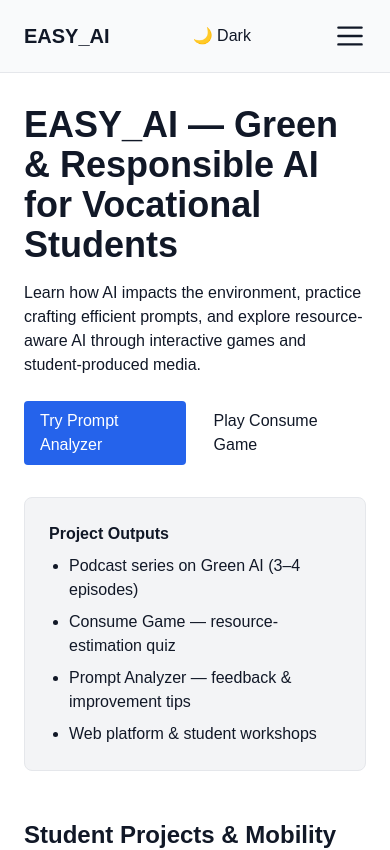
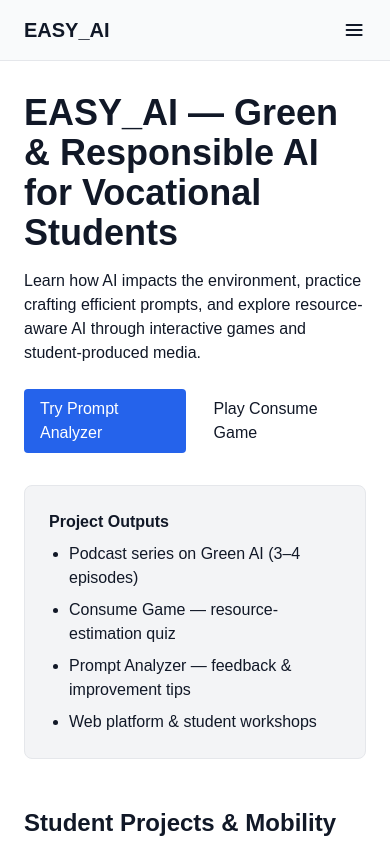
Before and after one commit to baha120/green-ai-prototype, a Next.js app: page / in a window 390 px wide. Shown: the top 850 px of the page. Built offline with nearby package versions, Linux system fonts and the light colour scheme.

Commit message:
burgermenu fix

```diff
--- /dev/null
+++ b/src/components/BurgerMenu.tsx
@@ -0,0 +1,106 @@
+import React from 'react'
+
+type BurgerMenuProps = {
+  open?: boolean
+  defaultOpen?: boolean
+  onToggle?(open: boolean): void
+  size?: number
+  lineThickness?: number
+  lineGap?: number
+  className?: string
+  lineClassName?: string
+  ariaLabel?: string
+  id?: string
+}
+
+function cn(...classes: Array<string | false | null | undefined>) {
+  return classes.filter(Boolean).join(' ')
+}
+
+export const BurgerMenu: React.FC<BurgerMenuProps> = ({
+  open,
+  defaultOpen = false,
+  onToggle,
+  size = 24,
+  lineThickness = 2,
+  lineGap = 5,
+  className,
+  lineClassName,
+  ariaLabel = 'Toggle navigation menu',
+  id,
+}) => {
+  const isControlled = open !== undefined
+  const [internalOpen, setInternalOpen] = React.useState(defaultOpen)
+
+  const isOpen = isControlled ? open! : internalOpen
+
+  const handleToggle = () => {
+    const next = !isOpen
+    if (!isControlled) {
+      setInternalOpen(next)
+    }
+    onToggle?.(next)
+  }
+
+  const lineCommon = cn(
+    'absolute left-1/2 -translate-x-1/2 rounded-full transition-all duration-200 ease-out',
+    lineClassName ?? 'bg-current dark:bg-gray-200'
+  )
+
+  const buttonStyle: React.CSSProperties = {
+    width: size,
+    height: size,
+  }
+
+  const lineStyle: React.CSSProperties = {
+    height: lineThickness,
+    width: size * 0.7,
+  }
+
+  return (
+    <button
+      type="button"
+      onClick={handleToggle}
+      aria-label={ariaLabel}
+      aria-expanded={isOpen}
+      className={cn(
+        'relative inline-flex items-center justify-center',
+        'focus:outline-none focus-visible:ring-2 focus-visible:ring-offset-2 focus-visible:ring-blue-500',
+        'rounded-md',
+        className
+      )}
+      style={buttonStyle}
+      id={id}
+    >
+      <span
+        className={cn(lineCommon)}
+        style={{
+          ...lineStyle,
+          top: '50%',
+          transform: isOpen
+            ? 'translate(-50%, -50%) rotate(45deg)'
+            : `translate(-50%, calc(-50% - ${lineGap}px))`,
+        }}
+      />
+      <span
+        className={cn(lineCommon)}
+        style={{
+          ...lineStyle,
+          top: '50%',
+          opacity: isOpen ? 0 : 1,
+          transform: 'translate(-50%, -50%)',
+        }}
+      />
+      <span
+        className={cn(lineCommon)}
+        style={{
+          ...lineStyle,
+          top: '50%',
+          transform: isOpen
+            ? 'translate(-50%, -50%) rotate(-45deg)'
+            : `translate(-50%, calc(-50% + ${lineGap}px))`,
+        }}
+      />
+    </button>
+  )
+}
--- a/src/components/LinkButton.tsx
+++ b/src/components/LinkButton.tsx
@@ -8,6 +8,7 @@ interface LinkButtonType {
   type: LinkButtonVariants
   text: string
   className?: string
+  onClick?: () => void
 }
 
 export default function LinkButton({
@@ -15,6 +16,7 @@ export default function LinkButton({
   type,
   text,
   className,
+  onClick,
 }: LinkButtonType): JSX.Element {
   function returnStylingFromType(type: LinkButtonVariants): string {
     switch (type) {
@@ -27,7 +29,11 @@ export default function LinkButton({
     }
   }
   return (
-    <Link href={href} className={cn(returnStylingFromType(type), className)}>
+    <Link
+      onClick={onClick}
+      href={href}
+      className={cn(returnStylingFromType(type), className)}
+    >
       {text}
     </Link>
   )
--- a/src/components/Navbar.tsx
+++ b/src/components/Navbar.tsx
@@ -2,19 +2,36 @@
 import { LinkButtonVariants, navigationKeys } from '@/utils/constants'
 import { useThemeContext } from '@/utils/contexts/ThemeProvider'
 import Link from 'next/link'
-import React from 'react'
+import React, { useEffect, useState } from 'react'
 import LinkButton from './LinkButton'
-
-import { useEffect, useState } from 'react'
-import { useScrollLock } from 'usehooks-ts'
-import { Bars3Icon, XMarkIcon } from '@heroicons/react/20/solid'
+import { BurgerMenu } from './BurgerMenu'
 
 export default function Navbar() {
   const { theme, toggleTheme } = useThemeContext()
+  const [mobileOpen, setMobileOpen] = useState(false)
+
+  useEffect(() => {
+    function handleClickOutside(e: MouseEvent) {
+      const menu = document.getElementById('mobile-navigation')
+      const burger = document.getElementById('burger-menu-btn')
+      if (!menu || !burger) return
+      if (
+        !menu.contains(e.target as Node) &&
+        !burger.contains(e.target as Node)
+      ) {
+        setMobileOpen(false)
+      }
+    }
+    if (mobileOpen) {
+      document.addEventListener('mousedown', handleClickOutside)
+    } else {
+      document.removeEventListener('mousedown', handleClickOutside)
+    }
+    return () => document.removeEventListener('mousedown', handleClickOutside)
+  }, [mobileOpen])
 
   return (
-    <>
-      <header className="bg-gray-50 dark:bg-gray-800 border-b dark:border-gray-700">
+    <header className="bg-gray-50 dark:bg-gray-800 border-b dark:border-gray-700 relative">
       <div className="container-max flex items-center justify-between py-4">
         <div className="flex items-center gap-4">
           <Link href="/" className="font-bold text-xl">
@@ -38,7 +55,7 @@ export default function Navbar() {
             />
           </nav>
         </div>
-          <div className="flex items-center gap-3">
+        <div className="hidden md:flex items-center gap-3">
           <button
             onClick={toggleTheme}
             aria-label="Toggle theme"
@@ -47,125 +64,51 @@ export default function Navbar() {
             {theme === 'dark' ? '☀️ Light' : '🌙 Dark'}
           </button>
         </div>
-          <MobileNavigationToggle className="size-8 focus:outline-none md:size-10 xl:hidden" />
+        <BurgerMenu
+          className="size-8 focus:outline-none md:size-10 md:hidden"
+          open={mobileOpen}
+          onToggle={setMobileOpen}
+          id="burger-menu-btn"
+        />
       </div>
-      </header>
-      <nav
+      {mobileOpen ? (
+        <div
           id="mobile-navigation"
-        aria-label="mobile navigation"
-        className="invisible mt-16 fixed left-0 top-0 z-30 mt-navbarHeight h-0 w-full overflow-auto bg-white opacity-0 transition-all duration-300 ease-in-out navbarBig:mt-navbarHeightBig"
-        aria-hidden="true"
+          className="md:hidden absolute inset-x-0 top-full border-t border-b bg-gray-50 dark:bg-gray-800 dark:border-gray-700 shadow-lg"
+          aria-hidden={!mobileOpen}
         >
-        <div className="relative size-full min-h-[calc(100vh-var(--navbar-height))] px-6 py-4 navbarBig:min-h-[calc(100vh-var(--navbar-height-big))] md:px-14 md:py-6 xl:hidden">
-          <span className="typo-body-2 text-gray-400">Menü</span>
-          <ul className="flex flex-col gap-5 pt-6">
+          <nav className="flex flex-col gap-2 px-4 py-4">
             <LinkButton
               type={LinkButtonVariants.nav}
               text="Consume Game"
               href={navigationKeys.consume_game}
+              className="w-full text-left"
+              onClick={() => setMobileOpen(!mobileOpen)}
             />
             <LinkButton
               type={LinkButtonVariants.nav}
               text="Prompt Analyzer"
               href={navigationKeys.prompt_analyser}
+              className="w-full text-left"
+              onClick={() => setMobileOpen(!mobileOpen)}
             />
             <LinkButton
               type={LinkButtonVariants.nav}
               text="About"
               href={navigationKeys.about}
+              className="w-full text-left"
+              onClick={() => setMobileOpen(!mobileOpen)}
             />
-          </ul>
+            <button
+              onClick={toggleTheme}
+              aria-label="Toggle theme"
+              className="mt-2 w-full px-3 py-2 rounded text-left"
+            >
+              {theme === 'dark' ? '☀️ Light Mode' : '🌙 Dark Mode'}
+            </button>
+          </nav>
         </div>
-      </nav>
-    </>
+      ) : null}
+    </header>
   )
 }
-
-type MobileNavigationToggleProps = {
-  className: string
-}
-
-export const toggleNavigation = (isOpen: boolean) => {
-  const menu = document.getElementById('mobile-navigation')
-
-  if (!menu) return
-
-  const openedClassNames = [
-    'min-h-[calc(100vh-var(--navbar-height))]',
-    'navbarBig:min-h-[calc(100vh-var(--navbar-height-big))]',
-    'max-h-[calc(100vh-var(--navbar-height))]',
-    'navbarBig:max-h-[calc(100vh-var(--navbar-height-big))]',
-    'visible',
-    'opacity-100',
-  ]
-
-  const closedClassNames = ['h-0', 'invisible', 'opacity-0']
-
-  if (isOpen) {
-    menu.classList.remove(...closedClassNames)
-    menu.classList.add(...openedClassNames)
-    menu.setAttribute('aria-hidden', 'false')
-  } else {
-    menu.classList.remove(...openedClassNames)
-    menu.classList.add(...closedClassNames)
-    menu.setAttribute('aria-hidden', 'true')
-  }
-}
-
-const MobileNavigationToggle = ({ className }: MobileNavigationToggleProps) => {
-  const [isOpen, setIsOpen] = useState(false)
-  const { lock, unlock } = useScrollLock({
-    autoLock: false,
-  })
-
-  const toggleMenu = () => {
-    isOpen ? unlock() : lock()
-    setIsOpen(!isOpen)
-  }
-
-  useEffect(() => {
-    toggleNavigation(isOpen)
-  }, [isOpen])
-
-  useEffect(() => {
-    const menu = document.getElementById('mobile-navigation')
-    if (!menu) return
-
-    const observer = new MutationObserver((mutations) => {
-      mutations.forEach((mutation) => {
-        if (mutation.type === 'attributes') {
-          const target = mutation.target as HTMLElement
-          const isCurrentlyOpen =
-            target.classList.contains('visible') &&
-            target.classList.contains('opacity-100') &&
-            !target.classList.contains('invisible')
-
-          if (isCurrentlyOpen !== isOpen) {
-            setIsOpen(isCurrentlyOpen)
-            isCurrentlyOpen ? lock() : unlock()
-          }
-        }
-      })
-    })
-
-    observer.observe(menu, {
-      attributes: true,
-      attributeFilter: ['class'],
-    })
-
-    return () => observer.disconnect()
-  }, [isOpen, lock, unlock])
-
-  return (
-    <button
-      className={className}
-      onClick={toggleMenu}
-      aria-expanded={isOpen}
-      aria-controls="mobile-navigation"
-      aria-label="Toggle navigation menu"
-    >
-      <XMarkIcon className={isOpen ? '' : 'hidden'} />
-      <Bars3Icon className={isOpen ? 'hidden' : ''} />
-    </button>
-  )
-}
```
Lines whose indentation alone changed are shown as unchanged.
